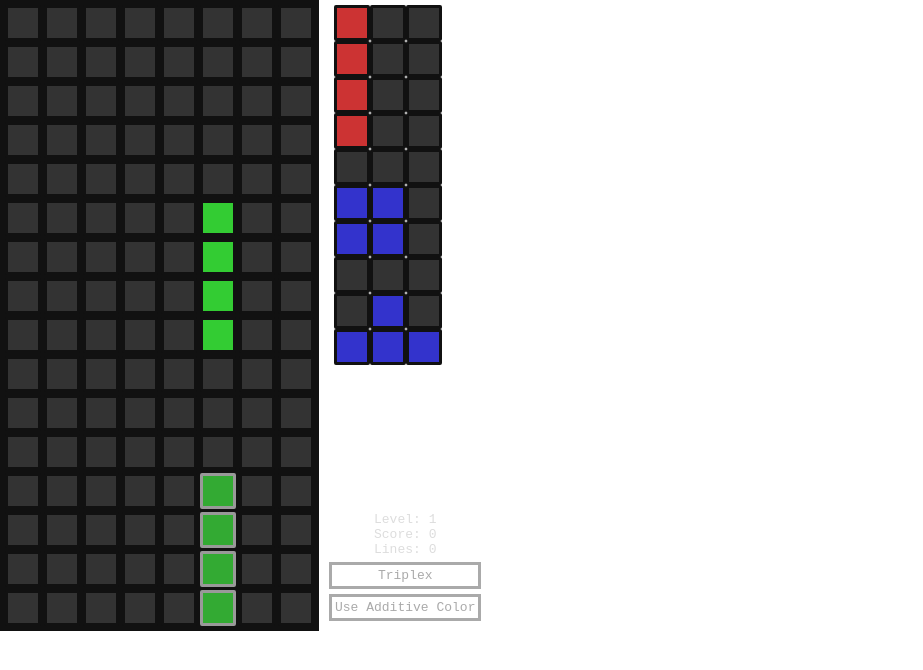
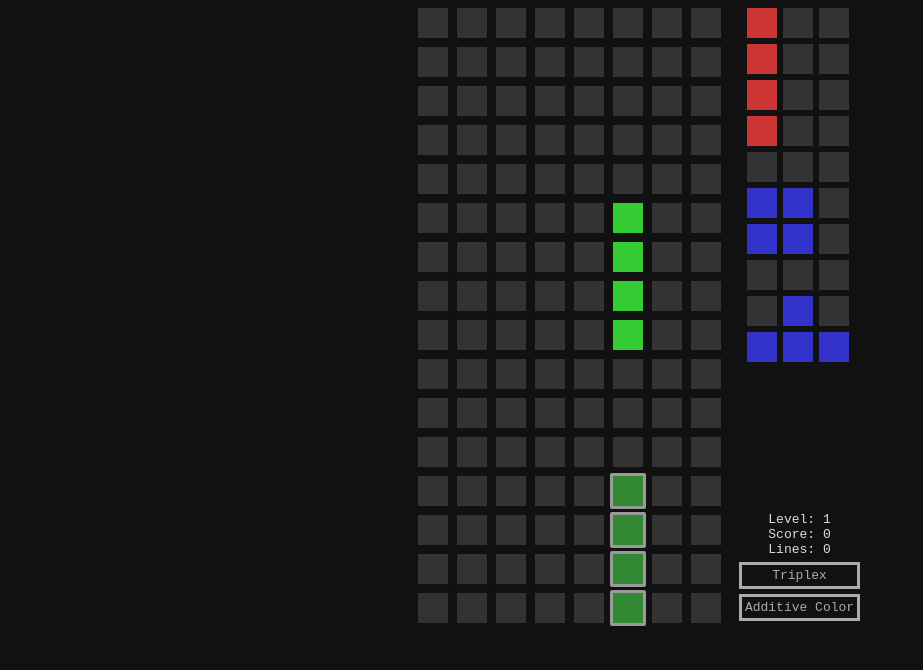
Before and after one commit to AndroidWargames/drop-pixel, a React (Create React App) app: page / in a window 1280 px wide. Shown: the top 670 px of the page, without its empty margins (0-923 px from the left). Built offline with nearby package versions, Linux system fonts and the light colour scheme.

Commit message:
Pause screen

```diff
--- a/src/App.css
+++ b/src/App.css
@@ -16,6 +16,7 @@
 }
 
 body {
+  background-color: #111;
   height: 100%;
   font-family: monospace;
 }
--- a/src/App.tsx
+++ b/src/App.tsx
@@ -1,15 +1,29 @@
 import "./App.css"
 import { Board } from "./Board"
 import { GameProvider } from "./GameContext"
+import { PauseScreen } from "./PauseScreen"
 import { SidePanel } from "./SidePanel"
+import { useState } from "react"
 
 export const App = () => {
+  const [paused, setPaused] = useState(false)
   return (
     <div className="App">
       <GameProvider>
-        <div style={{ display: "flex", flexDirection: "row" }}>
-          <Board />
-          <SidePanel />
+        <div
+          style={{
+            display: "flex",
+            justifyContent: "center",
+            flexDirection: "row",
+          }}
+        >
+          {!paused && (
+            <>
+              <Board paused={paused} setPaused={setPaused} />
+              <SidePanel />
+            </>
+          )}
+          {paused && <PauseScreen setPaused={setPaused} />}
         </div>
       </GameProvider>
     </div>
--- a/src/Block.tsx
+++ b/src/Block.tsx
@@ -1,6 +1,7 @@
 import { ColorData } from "./types"
 import { additiveColorToHex, subtractiveColorToHex } from "./Colors"
 import { useGameContext } from "./GameContext"
+import { boardHeight } from "./constants"
 
 type BlockProperties = {
   color: ColorData
@@ -9,12 +10,17 @@ type BlockProperties = {
 }
 
 export const Block = ({ color, outline, tinge }: BlockProperties) => {
-  const { settings } = useGameContext()
+  const { settings, ghostPiece, pieces } = useGameContext()
 
-  const colorToHex = settings.additiveColor ? additiveColorToHex : subtractiveColorToHex
+  const colorToHex = settings.additiveColor
+    ? additiveColorToHex
+    : subtractiveColorToHex
+  const opacity =
+    ((ghostPiece.location.y - pieces.fallingPiece.location.y) * 1.0) /
+    boardHeight
 
   const style = {
-    backgroundColor: colorToHex(color, tinge),
+    backgroundColor: colorToHex(color, tinge, opacity),
     borderStyle: "solid",
     borderColor: outline ? "#999" : "#111",
   }
--- a/src/Board.tsx
+++ b/src/Board.tsx
@@ -9,12 +9,15 @@ import { GameSettingsHandler } from "./GameSettings"
 
 const executeCommand = (
   controller: FallingPieceController,
-  settings: GameSettingsHandler
+  settings: GameSettingsHandler,
+  paused: boolean,
+  setPaused: (b: boolean) => void
 ) => {
   const commands: Record<string, () => void> = {
     ArrowUp: controller.rotateLeft,
     KeyT: () => settings.setTriplex(!settings.triplex),
     KeyC: () => settings.setAdditiveColor(!settings.additiveColor),
+    KeyP: () => setPaused(!paused),
     Space: controller.drop,
     ArrowLeft: controller.shiftLeft,
     ArrowRight: controller.shiftRight,
@@ -29,7 +32,12 @@ const executeCommand = (
   }
 }
 
-export const Board = () => {
+type Props = {
+  paused: boolean
+  setPaused: (b: boolean) => void
+}
+
+export const Board = ({ paused, setPaused }: Props) => {
   const {
     board,
     ghostPiece,
@@ -39,7 +47,7 @@ export const Board = () => {
     setNextTick,
     lines,
   } = useGameContext()
-  const execute = executeCommand(fallingPieceController, settings)
+  const execute = executeCommand(fallingPieceController, settings, paused, setPaused)
   const chonks = absoluteChonks(ghostPiece)
   const outline = (x: number, y: number) =>
     chonks.map((c) => c.x == x && c.y == y).reduce(any)
@@ -62,16 +70,17 @@ export const Board = () => {
   useEffect(() => {
     const tick = (tick: number) => {
       return () => {
-        setNextTick(tick + getTimeOut(lines))
+        const t = Math.max(tick, Date.now())
+        setNextTick(t + getTimeOut(lines))
         fallingPieceController.shiftDown()
       }
     }
-    const to = setTimeout(tick(nextTick), nextTick - Date.now())
+    let to = setTimeout(tick(nextTick), nextTick - Date.now())
 
     return () => {
       clearTimeout(to)
     }
-  }, [board])
+  }, [board, paused])
 
   const style = {
     backgroundColor: settings.additiveColor ? "#333333" : "#CCCCCC",
--- a/src/Colors.ts
+++ b/src/Colors.ts
@@ -13,10 +13,12 @@ export const random = () => all[Math.floor(Math.random() * 3)]
 
 const lit = "CC"
 const unlit = "33"
-const dim = "AA"
 
 const boolToHex = (b: boolean) => (b ? lit : unlit)
-const tingedHex = (bools: boolean[]) => {
+const tingedHex = (bools: boolean[], opacity: number) => {
+  const floor = parseInt("33", 16)
+  const ceiling = parseInt("CC", 16)
+  const dim = Math.floor((ceiling - floor) * opacity ** 0.7 + floor).toString(16)
   const [a, b] = bools
   if (a) { return lit }
   return (b ? dim : unlit)
@@ -41,10 +43,10 @@ export const subtractiveColorToHex = (color: ColorData, tinge?: ColorData) => {
     return "#CCCCCC"
 }
 
-export const additiveColorToHex = (color: ColorData, tinge?: ColorData) => {
+export const additiveColorToHex = (color: ColorData, tinge?: ColorData, opacity?: number) => {
   let c
   if (tinge) {
-    c = color.map((v, i) => [v, tinge[i]]).map(tingedHex)
+    c = color.map((v, i) => [v, tinge[i]]).map((b) => tingedHex(b, opacity ?? 1))
   } else {
     c = color.map((v) => boolToHex(v))
   }
--- a/src/GameContext.tsx
+++ b/src/GameContext.tsx
@@ -9,7 +9,11 @@ import { black, colorComponents } from "./Colors"
 import { boardHeight, boardWidth } from "./constants"
 import { PieceCounts, generatePiece, newPieceCounts } from "./Pieces"
 import { all } from "./reducers"
-import { GameSettingsHandler, defaultGameSettings, newHandler } from "./GameSettings"
+import {
+  GameSettingsHandler,
+  defaultGameSettings,
+  newHandler,
+} from "./GameSettings"
 
 export type GameContextType = {
   board: BoardData
@@ -21,6 +25,7 @@ export type GameContextType = {
   settings: GameSettingsHandler
   nextTick: number
   setNextTick: (n: number) => void
+  resetGame: () => void
 }
 
 const GameContext = createContext<GameContextType | undefined>(undefined)
@@ -94,6 +99,16 @@ export const GameProvider = ({ children }: { children: React.ReactNode }) => {
     newPiece(pieces, setPieces, pieceCounts, setPieceCounts)
   }
 
+  const resetGame = () => {
+    setBoard(newBoardData)
+    setLines(0)
+    setScore(0)
+    setPieces({
+      fallingPiece: generatePiece(),
+      pieceQueue: [generatePiece(), generatePiece(), generatePiece()],
+    })
+  }
+
   const ghostPiece = droppedPiece(pieces.fallingPiece, board)
 
   const fallingPieceController = buildController(
@@ -112,7 +127,8 @@ export const GameProvider = ({ children }: { children: React.ReactNode }) => {
     ghostPiece,
     settings,
     nextTick,
-    setNextTick
+    resetGame,
+    setNextTick,
   }
 
   return <GameContext.Provider value={value}>{children}</GameContext.Provider>
--- /dev/null
+++ b/src/PauseScreen.tsx
@@ -0,0 +1,50 @@
+import {useEffect} from "react"
+import { useGameContext } from "./GameContext"
+
+type Props = {
+  setPaused: (b: boolean) => void
+}
+
+export const PauseScreen = ({ setPaused }: Props) => {
+  const { resetGame } = useGameContext()
+  const unpause = () => {
+    setPaused(false)
+  }
+  const restart = () => {
+    resetGame()
+    unpause()
+  }
+  useEffect(() => {
+    const handlekeydownEvent = (event: KeyboardEvent) => {
+      if (event.code == "KeyP") {
+        unpause()
+      }
+    }
+
+    document.addEventListener("keyup", handlekeydownEvent)
+    return () => {
+      document.removeEventListener("keyup", handlekeydownEvent)
+    }
+  }, [])
+
+  return (
+    <div
+      style={{
+        display: "grid",
+        gridTemplateRows: "1fr auto 1fr",
+        height: "100vh",
+      }}
+    >
+      <div />
+      <div>
+        <div className="SettingsButton" onClick={unpause}>
+          Continue
+        </div>
+        <div className="SettingsButton" onClick={restart}>
+          Restart Game
+        </div>
+      </div>
+      <div />
+    </div>
+  )
+}
--- a/src/Pieces.ts
+++ b/src/Pieces.ts
@@ -42,7 +42,6 @@ const getPieceType = (counts: Record<string, number>): PieceType => {
   const choose = Math.random() * sum
   let i = 0
   let acc = 0.0
-  if (sum != 21) { console.log({sum})}
   while (acc < choose) {
     acc += inverses[i]
     i += 1
--- a/src/Settings.tsx
+++ b/src/Settings.tsx
@@ -19,7 +19,7 @@ export const Settings = () => {
         {!triplex ? "Triplex" : "Untriplex"}
       </div>
       <div className="SettingsButton" onClick={toggleColor}>
-        Use {additiveColor ? "Additive" : "Subtractive"} Color
+        {additiveColor ? "Additive" : "Subtractive"} Color
       </div>
     </div>
   )
```
